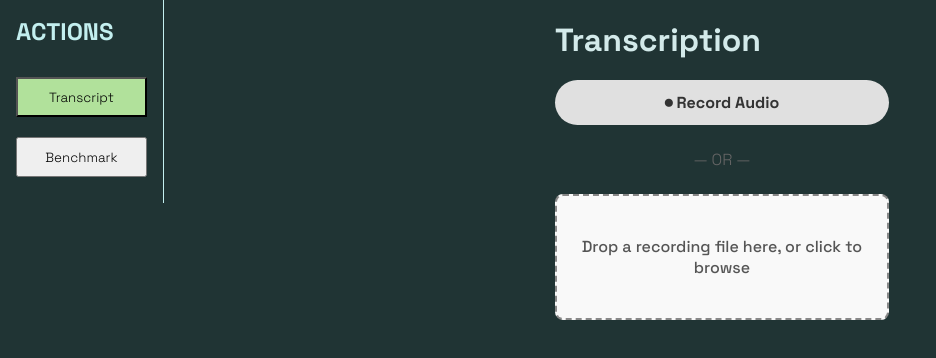
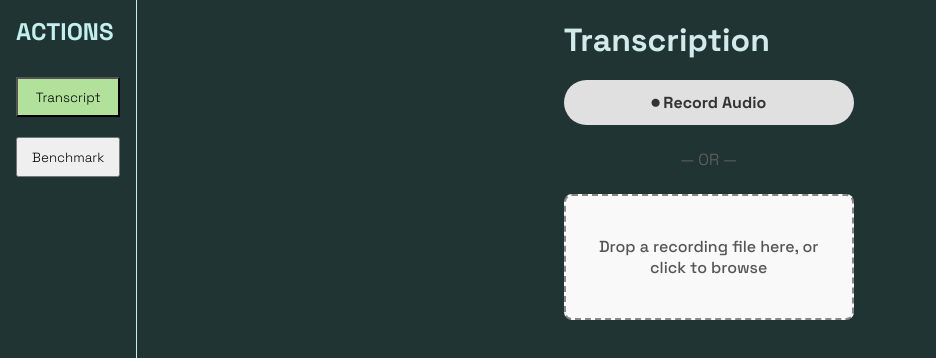
Before and after one commit to AI-MED-AGH/multilingual-transcription, a React (Vite) app in the folder frontend/: page / in a window 1280 px wide. Shown: the top 358 px of the page, without its empty margins (0-936 px from the left). Built offline with nearby package versions, Linux system fonts and the light colour scheme.

Commit message:
Fix side panel line length to be full height

```diff
--- a/frontend/src/components/css/App.css
+++ b/frontend/src/components/css/App.css
@@ -1,6 +1,7 @@
 * {
     margin: 0;
     padding: 0;
+    box-sizing: border-box;
 }
 
 button,
@@ -17,6 +18,9 @@ body {
     color: #d3eaea;
 }
 
+#root {
+    height: 100vh;
+}
 
 h2 {
     color: #c3efef;
@@ -25,6 +29,7 @@ h2 {
 .app-container {
     display: flex;
     flex-direction: row;
+    height: 100%;
 }
 
 .view-container {
```
